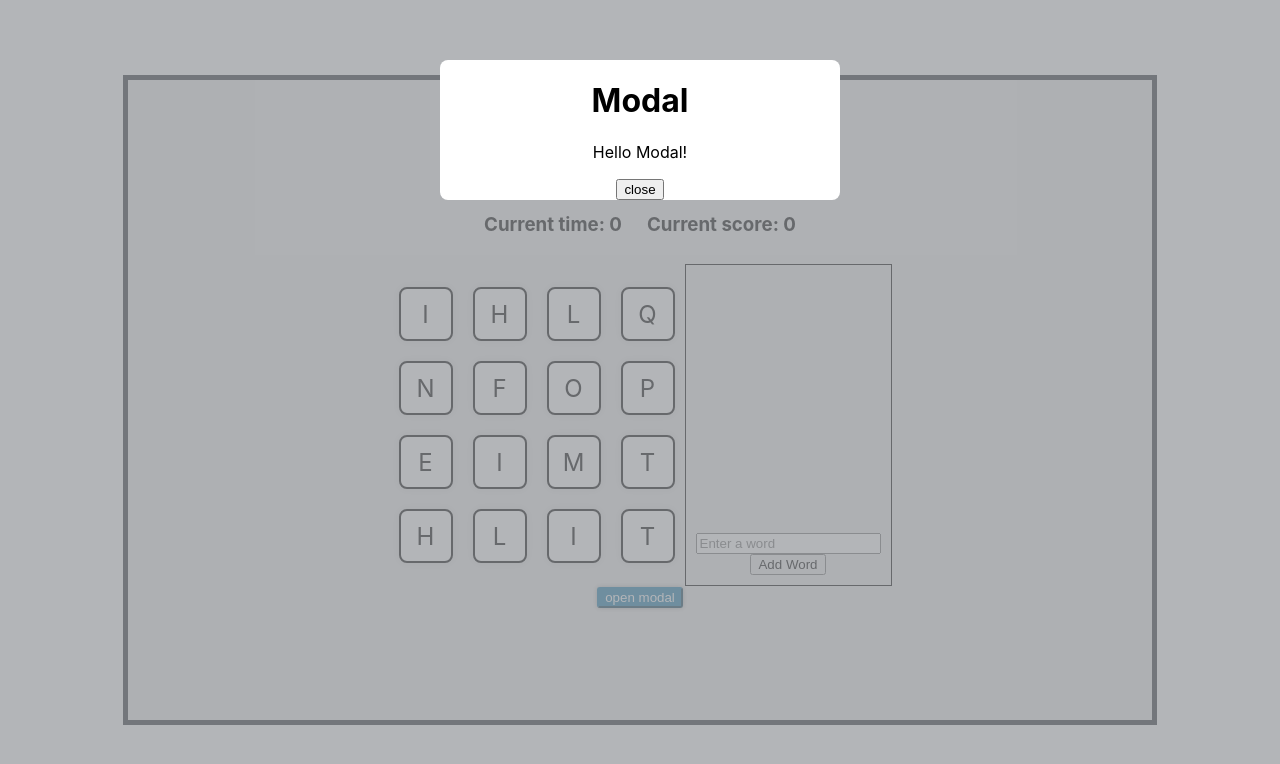
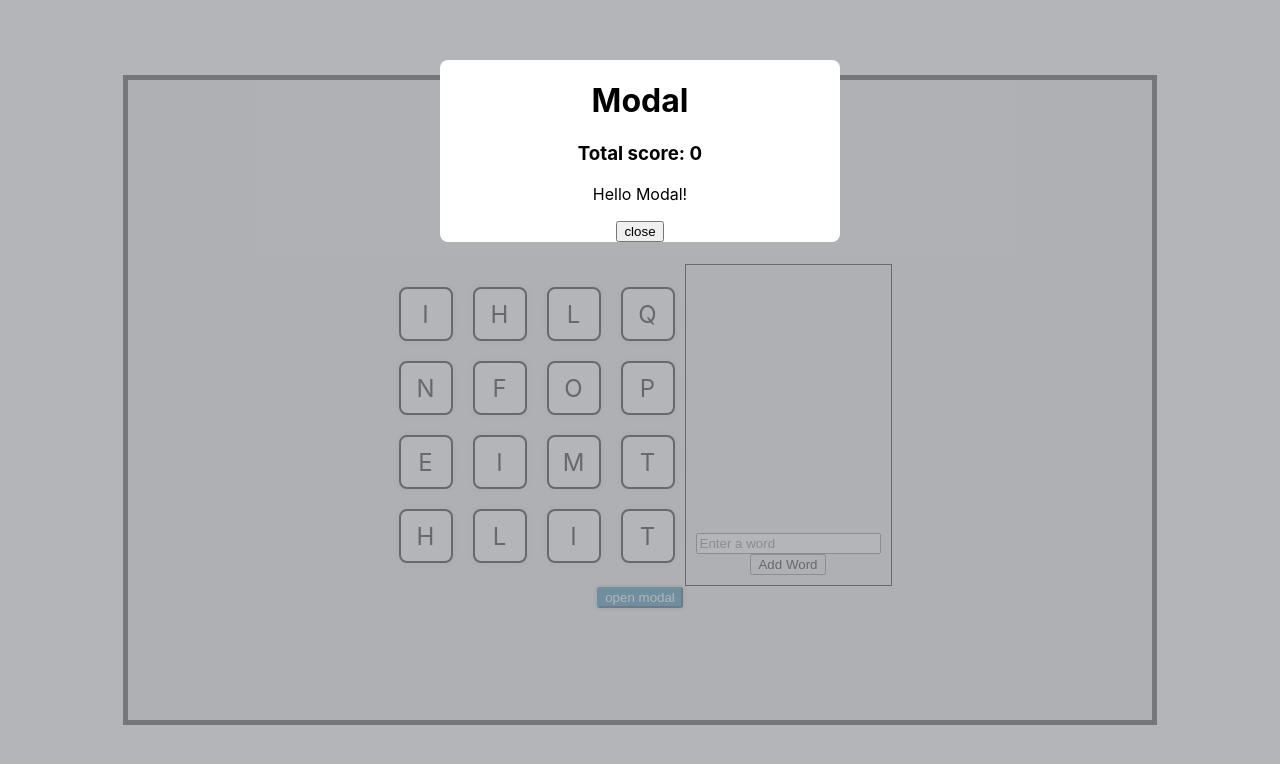
Before and after one commit to jscarbel/Boogle, a React (Create React App) app: page / in a window 1280 px wide. Both pictures are taken after a click on the button "open modal". Shown: the top 764 px of the page. Built offline with nearby package versions, Linux system fonts and the light colour scheme.

Commit message:
updated modal to display total score

```diff
--- a/src/components/BoardContainer.tsx
+++ b/src/components/BoardContainer.tsx
@@ -74,7 +74,11 @@ const BoardContainer = () => {
       <button className="open-modal" onClick={() => setIsVisible(true)}>
         open modal
       </button>
-      <Modal isVisible={isVisible} onClose={setIsVisible} />
+      <Modal
+        isVisible={isVisible}
+        onClose={setIsVisible}
+        totalScore={totalScore}
+      />
     </div>
   );
 };
--- a/src/components/ModalBox.tsx
+++ b/src/components/ModalBox.tsx
@@ -1,15 +1,19 @@
+import BoardContainer from "./BoardContainer";
+
 interface ModalProps {
   onClose: (isVisible: boolean) => void;
   isVisible: boolean;
+  totalScore: number;
 }
 
-export const Modal = ({ onClose, isVisible }: ModalProps) => {
+export const Modal = ({ onClose, isVisible, totalScore }: ModalProps) => {
   if (!isVisible) return null;
 
   return (
     <div className="modal-backdrop">
       <div className="modal-container">
         <h1 className="header-text">Modal</h1>
+        <h3>Total score: {totalScore}</h3>
         <p className="modal-title">Hello Modal!</p>
         <button className="modal-close-button" onClick={() => onClose(false)}>
           close
```
